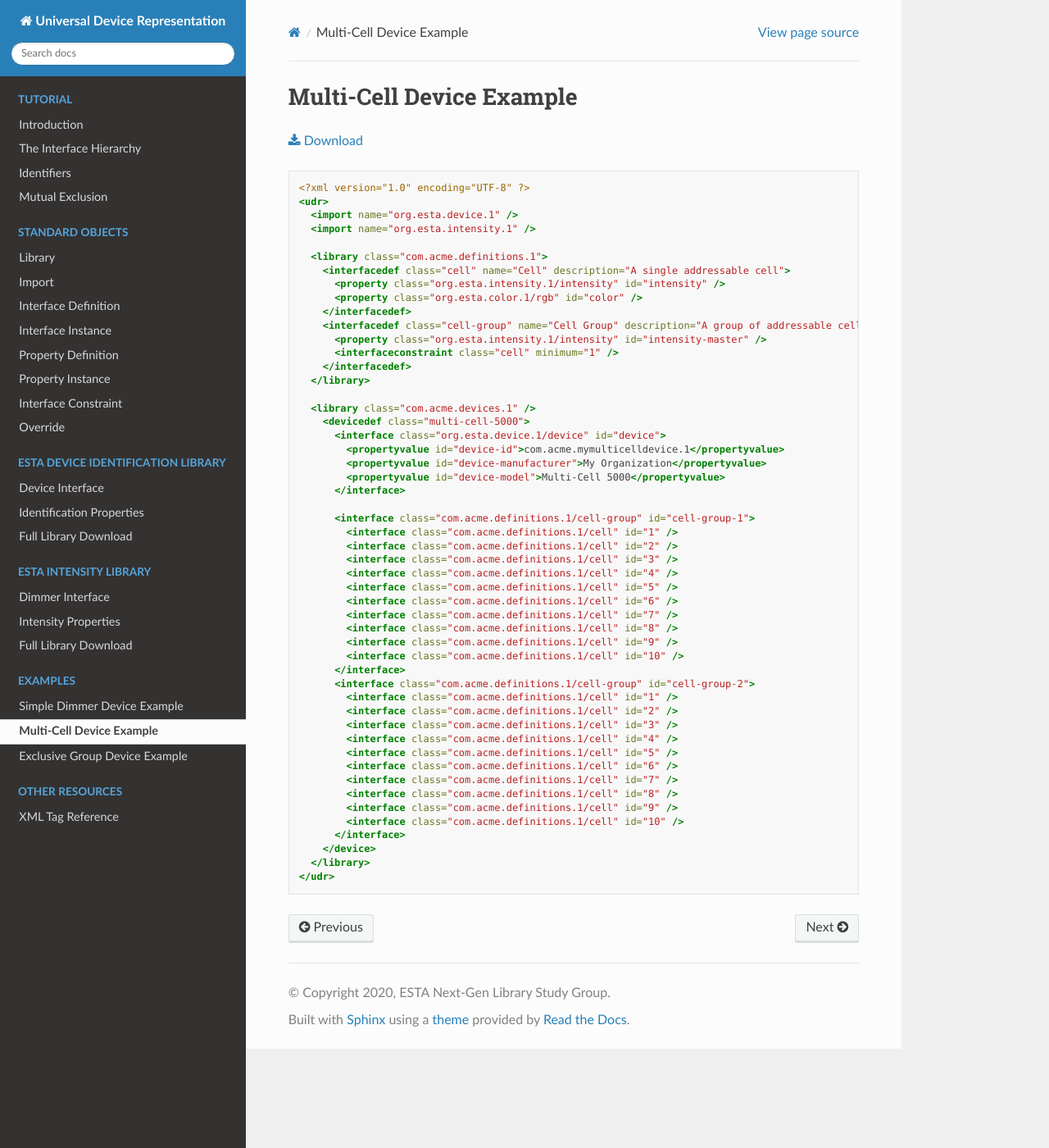
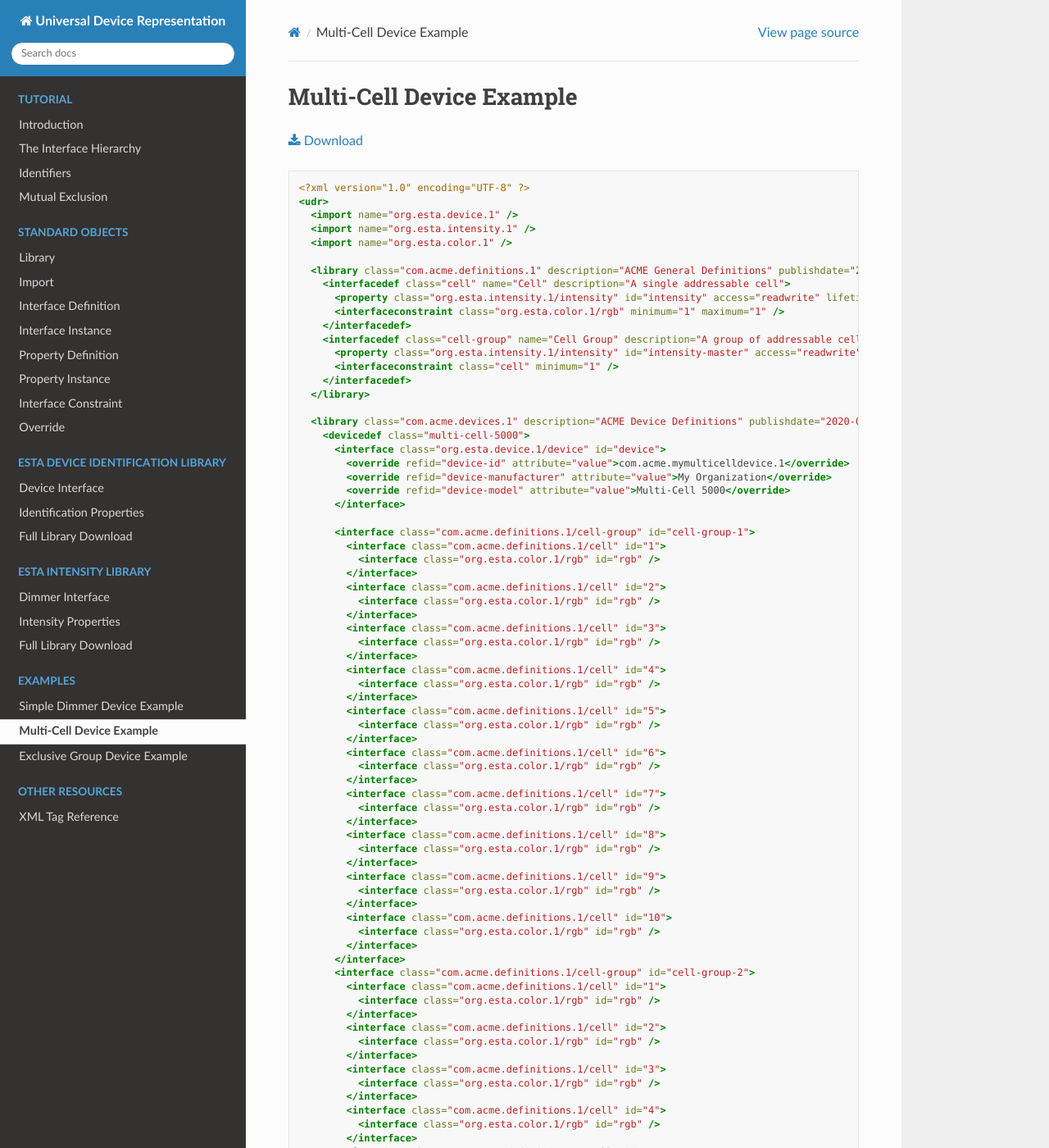
Before and after one commit to samkearney/esta-ngl, a Sphinx documentation site: the page built from docs/examples/multi_cell.rst, in a window 1280 px wide and 1400 px high. Shown: the whole window at 82% size. Built offline with Sphinx 7.4.7 and the Read the Docs theme 2.0.0, drawn with Linux system fonts in a browser that asks for light colours; pages that are not in the unit, such as notebooks, are missing from menus; some of the changed text lies outside the part shown.

Commit message:
Updated examples, and added color properties and interfaces (work in progress)

```diff
--- a/docs/examples/multi_cell.xml
+++ b/docs/examples/multi_cell.xml
@@ -2,49 +2,90 @@
 <udr>
   <import name="org.esta.device.1" />
   <import name="org.esta.intensity.1" />
+  <import name="org.esta.color.1" />
 
-  <library class="com.acme.definitions.1">
+  <library class="com.acme.definitions.1" description="ACME General Definitions" publishdate="2020-09-02" author="ACME Corp">
     <interfacedef class="cell" name="Cell" description="A single addressable cell">
-      <property class="org.esta.intensity.1/intensity" id="intensity" />
-      <property class="org.esta.color.1/rgb" id="color" />
+      <property class="org.esta.intensity.1/intensity" id="intensity" access="readwrite" lifetime="runtime" minimum="0" maximum="100" />
+      <interfaceconstraint class="org.esta.color.1/rgb" minimum="1" maximum="1" />
     </interfacedef>
     <interfacedef class="cell-group" name="Cell Group" description="A group of addressable cells">
-      <property class="org.esta.intensity.1/intensity" id="intensity-master" />
+      <property class="org.esta.intensity.1/intensity" id="intensity-master" access="readwrite" lifetime="runtime" minimum="0" maximum="100" />
       <interfaceconstraint class="cell" minimum="1" />
     </interfacedef>
   </library>
 
-  <library class="com.acme.devices.1" />
+  <library class="com.acme.devices.1" description="ACME Device Definitions" publishdate="2020-09-02" author="ACME Corp"/>
     <devicedef class="multi-cell-5000">
       <interface class="org.esta.device.1/device" id="device">
-        <propertyvalue id="device-id">com.acme.mymulticelldevice.1</propertyvalue>
-        <propertyvalue id="device-manufacturer">My Organization</propertyvalue>
-        <propertyvalue id="device-model">Multi-Cell 5000</propertyvalue>
+        <override refid="device-id" attribute="value">com.acme.mymulticelldevice.1</override>
+        <override refid="device-manufacturer" attribute="value">My Organization</override>
+        <override refid="device-model" attribute="value">Multi-Cell 5000</override>
       </interface>
 
       <interface class="com.acme.definitions.1/cell-group" id="cell-group-1">
-        <interface class="com.acme.definitions.1/cell" id="1" />
-        <interface class="com.acme.definitions.1/cell" id="2" />
-        <interface class="com.acme.definitions.1/cell" id="3" />
-        <interface class="com.acme.definitions.1/cell" id="4" />
-        <interface class="com.acme.definitions.1/cell" id="5" />
-        <interface class="com.acme.definitions.1/cell" id="6" />
-        <interface class="com.acme.definitions.1/cell" id="7" />
-        <interface class="com.acme.definitions.1/cell" id="8" />
-        <interface class="com.acme.definitions.1/cell" id="9" />
-        <interface class="com.acme.definitions.1/cell" id="10" />
+        <interface class="com.acme.definitions.1/cell" id="1">
+          <interface class="org.esta.color.1/rgb" id="rgb" />
+        </interface>
+        <interface class="com.acme.definitions.1/cell" id="2">
+          <interface class="org.esta.color.1/rgb" id="rgb" />
+        </interface>
+        <interface class="com.acme.definitions.1/cell" id="3">
+          <interface class="org.esta.color.1/rgb" id="rgb" />
+        </interface>
+        <interface class="com.acme.definitions.1/cell" id="4">
+          <interface class="org.esta.color.1/rgb" id="rgb" />
+        </interface>
+        <interface class="com.acme.definitions.1/cell" id="5">
+          <interface class="org.esta.color.1/rgb" id="rgb" />
+        </interface>
+        <interface class="com.acme.definitions.1/cell" id="6">
+          <interface class="org.esta.color.1/rgb" id="rgb" />
+        </interface>
+        <interface class="com.acme.definitions.1/cell" id="7">
+          <interface class="org.esta.color.1/rgb" id="rgb" />
+        </interface>
+        <interface class="com.acme.definitions.1/cell" id="8">
+          <interface class="org.esta.color.1/rgb" id="rgb" />
+        </interface>
+        <interface class="com.acme.definitions.1/cell" id="9">
+          <interface class="org.esta.color.1/rgb" id="rgb" />
+        </interface>
+        <interface class="com.acme.definitions.1/cell" id="10">
+          <interface class="org.esta.color.1/rgb" id="rgb" />
+        </interface>
       </interface>
       <interface class="com.acme.definitions.1/cell-group" id="cell-group-2">
-        <interface class="com.acme.definitions.1/cell" id="1" />
-        <interface class="com.acme.definitions.1/cell" id="2" />
-        <interface class="com.acme.definitions.1/cell" id="3" />
-        <interface class="com.acme.definitions.1/cell" id="4" />
-        <interface class="com.acme.definitions.1/cell" id="5" />
-        <interface class="com.acme.definitions.1/cell" id="6" />
-        <interface class="com.acme.definitions.1/cell" id="7" />
-        <interface class="com.acme.definitions.1/cell" id="8" />
-        <interface class="com.acme.definitions.1/cell" id="9" />
-        <interface class="com.acme.definitions.1/cell" id="10" />
+        <interface class="com.acme.definitions.1/cell" id="1">
+          <interface class="org.esta.color.1/rgb" id="rgb" />
+        </interface>
+        <interface class="com.acme.definitions.1/cell" id="2">
+          <interface class="org.esta.color.1/rgb" id="rgb" />
+        </interface>
+        <interface class="com.acme.definitions.1/cell" id="3">
+          <interface class="org.esta.color.1/rgb" id="rgb" />
+        </interface>
+        <interface class="com.acme.definitions.1/cell" id="4">
+          <interface class="org.esta.color.1/rgb" id="rgb" />
+        </interface>
+        <interface class="com.acme.definitions.1/cell" id="5">
+          <interface class="org.esta.color.1/rgb" id="rgb" />
+        </interface>
+        <interface class="com.acme.definitions.1/cell" id="6">
+          <interface class="org.esta.color.1/rgb" id="rgb" />
+        </interface>
+        <interface class="com.acme.definitions.1/cell" id="7">
+          <interface class="org.esta.color.1/rgb" id="rgb" />
+        </interface>
+        <interface class="com.acme.definitions.1/cell" id="8">
+          <interface class="org.esta.color.1/rgb" id="rgb" />
+        </interface>
+        <interface class="com.acme.definitions.1/cell" id="9">
+          <interface class="org.esta.color.1/rgb" id="rgb" />
+        </interface>
+        <interface class="com.acme.definitions.1/cell" id="10">
+          <interface class="org.esta.color.1/rgb" id="rgb" />
+        </interface>
       </interface>
     </device>
   </library>
--- a/docs/standard_objects/property_definition.rst
+++ b/docs/standard_objects/property_definition.rst
@@ -54,6 +54,7 @@ binary  Opaque binary data.
 boolean A boolean value (true or false).
 enum    A set of meaningful names assigned to numeric values.
 array   An array of values, all of which must be the same type.
+refid   A reference interface or property **id**.
 ======= =======================================================
 
 .. _standard-objects-property-definition-unit:
```
Also changed, not shown: docs/color_library/color_properties.rst (added, +287 -0 lines), docs/color_library/spectrum_interface.rst (added, +122 -0 lines), docs/examples/exclusive_group.xml (+26 -30 lines), docs/examples/simple_dimmer.xml (+4 -4 lines).
